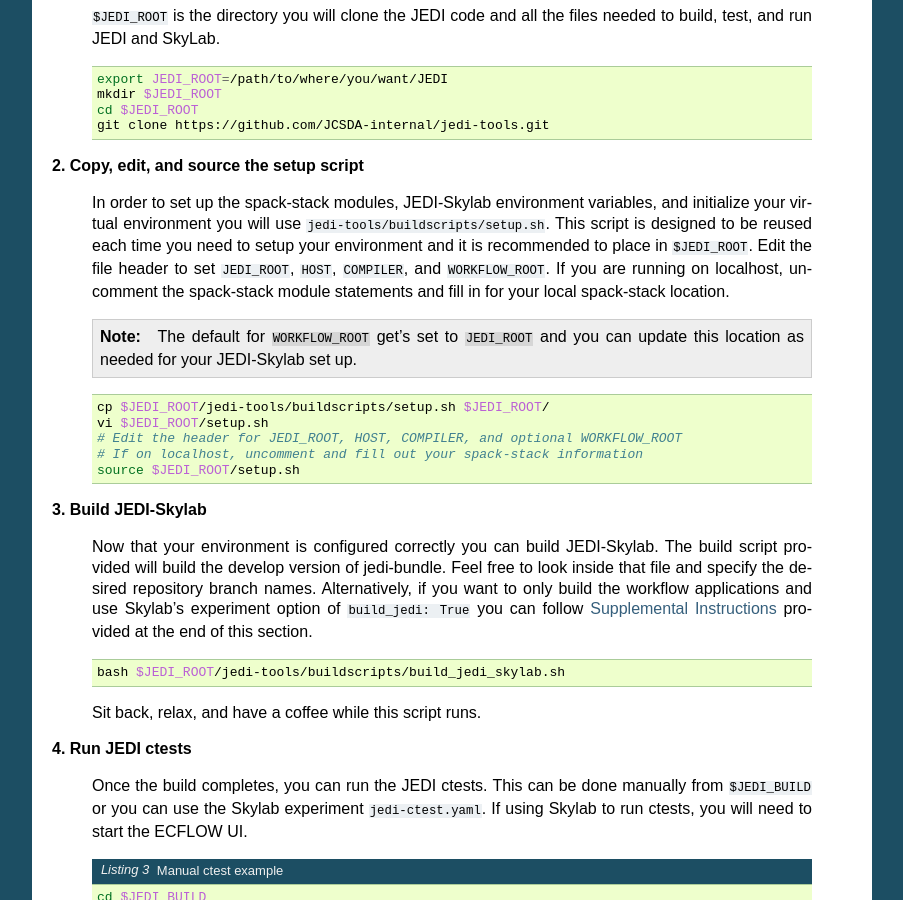
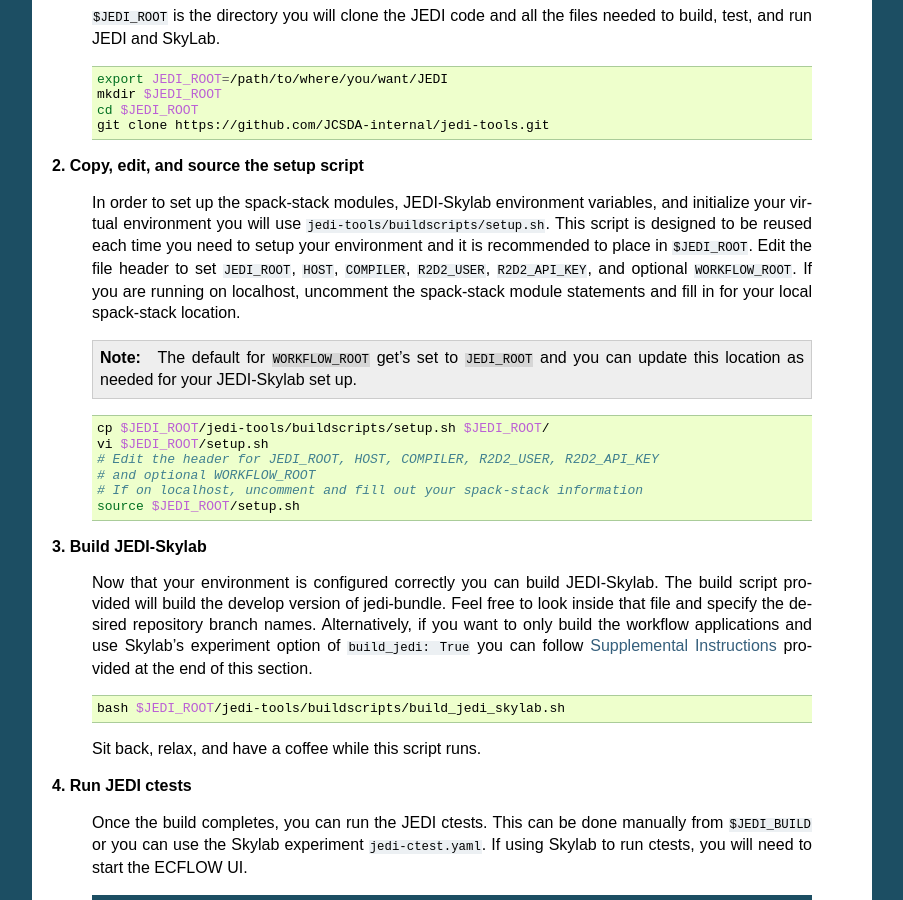
Before and after one commit to JCSDA/jedi-docs, a Sphinx documentation site: the page built from docs/using/running_skylab/running_skylab.rst, in a window 1280 px wide and 900 px high, scrolled down 1662 px. Shown: the whole window, without its empty margins (198-1101 px from the left). Built offline with Sphinx 7.4.7, drawn with Linux system fonts in a browser that asks for light colours.

Commit message:
add r2d2 user/api key vars (#906)

```diff
--- a/docs/using/running_skylab/running_skylab.rst
+++ b/docs/using/running_skylab/running_skylab.rst
@@ -118,9 +118,9 @@
   :code:`jedi-tools/buildscripts/setup.sh`. This script is designed to be
   reused each time you need to setup your environment and it is recommended to
   place in :code:`$JEDI_ROOT`. Edit the file header to set :code:`JEDI_ROOT`,
-  :code:`HOST`, :code:`COMPILER`, and :code:`WORKFLOW_ROOT`. If you are running
-  on localhost, uncomment the spack-stack module statements and fill in for
-  your local spack-stack location.
+  :code:`HOST`, :code:`COMPILER`, :code:`R2D2_USER`, :code:`R2D2_API_KEY`,
+  and optional :code:`WORKFLOW_ROOT`. If you are running on localhost, uncomment
+  the spack-stack module statements and fill in for your local spack-stack location.
 
   .. note::
 
@@ -131,7 +131,8 @@
 
     cp $JEDI_ROOT/jedi-tools/buildscripts/setup.sh $JEDI_ROOT/
     vi $JEDI_ROOT/setup.sh
-    # Edit the header for JEDI_ROOT, HOST, COMPILER, and optional WORKFLOW_ROOT
+    # Edit the header for JEDI_ROOT, HOST, COMPILER, R2D2_USER, R2D2_API_KEY
+    # and optional WORKFLOW_ROOT
     # If on localhost, uncomment and fill out your spack-stack information
     source $JEDI_ROOT/setup.sh
 
```
